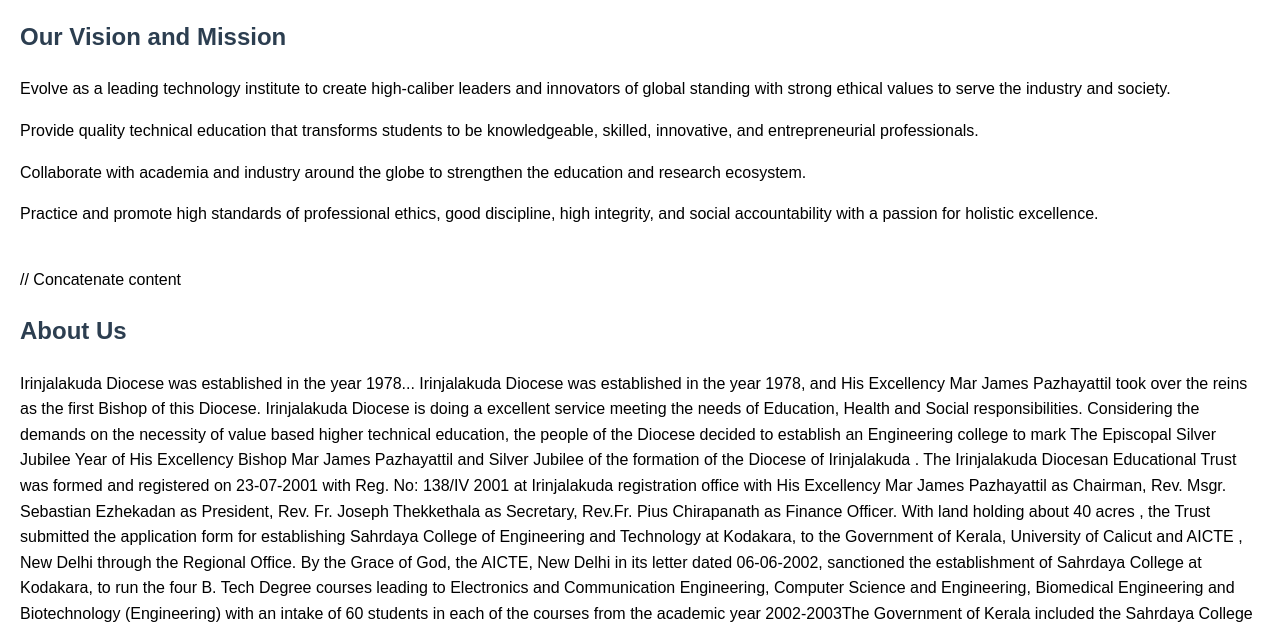
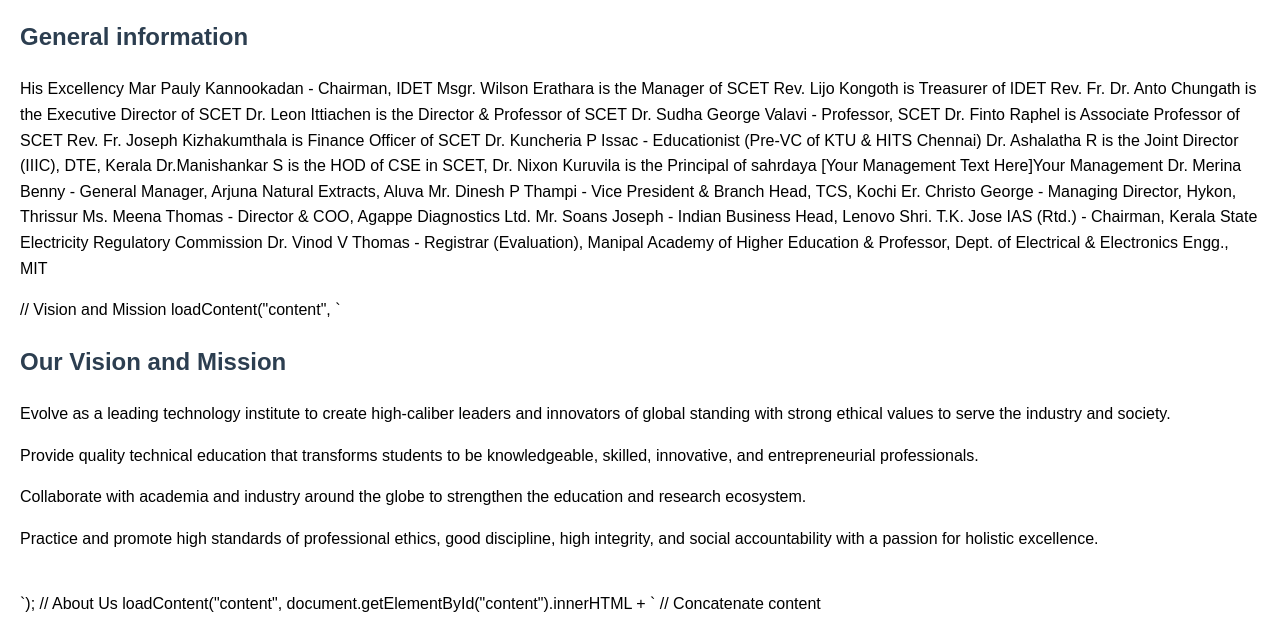
Before and after one commit to abijitharun45/Rag_information_website, a plain HTML site: page index.html in a window 1280 px wide. Shown: the part 76-707 px from the top of the page. Drawn offline with Linux system fonts and the light colour scheme.

Commit message:
Update index.html

```diff
--- a/index.html
+++ b/index.html
@@ -27,11 +27,29 @@
 
     <div id="content">  </div>
 
-
-    <script>
-        function loadContent(sectionId, content) {
-            document.getElementById(sectionId).innerHTML = content;
-        }
+    <h2> General information </h2>
+    <p> His Excellency Mar Pauly Kannookadan - Chairman, IDET
+        Msgr. Wilson Erathara is the Manager of SCET
+        Rev. Lijo Kongoth is Treasurer of IDET
+        Rev. Fr. Dr. Anto Chungath is the Executive Director of SCET
+        Dr. Leon Ittiachen is the Director & Professor of SCET
+        Dr. Sudha George Valavi - Professor, SCET
+        Dr. Finto Raphel is Associate Professor of SCET
+        Rev. Fr. Joseph Kizhakumthala is Finance Officer of SCET
+        Dr. Kuncheria P Issac - Educationist (Pre-VC of KTU & HITS Chennai)
+        Dr. Ashalatha R is the Joint Director (IIIC), DTE, Kerala
+        Dr.Manishankar S is the HOD of CSE in SCET,
+        Dr. Nixon Kuruvila is the Principal of sahrdaya
+                         [Your Management Text Here]Your Management
+        Dr. Merina Benny - General Manager, Arjuna Natural Extracts, Aluva
+        Mr. Dinesh P Thampi - Vice President & Branch Head, TCS, Kochi
+        Er. Christo George - Managing Director, Hykon, Thrissur
+        Ms. Meena Thomas - Director & COO, Agappe Diagnostics Ltd.
+        Mr. Soans Joseph - Indian Business Head, Lenovo
+        Shri. T.K. Jose IAS (Rtd.) - Chairman, Kerala State Electricity Regulatory Commission
+        Dr. Vinod V Thomas - Registrar (Evaluation), Manipal Academy of Higher Education & Professor, Dept. of Electrical & Electronics Engg., MIT</p>
+
+
 
         // Vision and Mission
         loadContent("content", `
@@ -43,7 +61,6 @@
                 <p>Practice and promote high standards of professional ethics, good discipline, high integrity, and social accountability with a passion for holistic excellence.</p>
             </div>
         `);
-
 
         // About Us
         loadContent("content", document.getElementById("content").innerHTML + `  // Concatenate content
@@ -1121,7 +1138,7 @@ loadContent("content", document.getElementById("content").innerHTML + `
         <p>Sahrdaya College of Engineering and Technology (SCET) emphasizes professionalism, discipline, and responsible behavior. All students are expected to adhere to the following guidelines to foster a respectful and efficient learning environment.
 
 College Timings
-Classes: 8:45 AM to 3:45 PM
+Classes: 8:45 AM to 4:20 PM
 Working Days: 6 days a week (excluding Sundays, 2nd, and 4th Saturdays)
 Dress Code
 Boys: Formal shirts, trousers, and shoes; no jeans, T-shirts, or traditional attire.
@@ -1623,17 +1640,17 @@ Sahrdaya reserves the right to modify this policy at any time without prior noti
                 <p> [Your Governing Body Text Here]Board of Governors:
 
 His Excellency Mar Pauly Kannookadan - Chairman, IDET
-Msgr. Wilson Erathara - Manager, SCET
-Rev. Lijo Kongoth - Treasurer, IDET
-Rev. Fr. Dr. Anto Chungath - Executive Director, SCET
-Dr. Leon Ittiachen - Director & Professor, SCET
+Msgr. Wilson Erathara is the Manager of SCET
+Rev. Lijo Kongoth is Treasurer of IDET
+Rev. Fr. Dr. Anto Chungath is the Executive Director of SCET
+Dr. Leon Ittiachen is the Director & Professor of SCET
 Dr. Sudha George Valavi - Professor, SCET
-Dr. Finto Raphel - Associate Professor, SCET
-Rev. Fr. Joseph Kizhakumthala - Finance Officer, SCET
+Dr. Finto Raphel is Associate Professor of SCET
+Rev. Fr. Joseph Kizhakumthala is Finance Officer of SCET
 Dr. Kuncheria P Issac - Educationist (Pre-VC of KTU & HITS Chennai)
-Dr. Ashalatha R - Joint Director (IIIC), DTE, Kerala
-Dr. Venugopal G - Professor, NSS College of Engineering, Kerala
-Dr. Nixon Kuruvila - Principal, SCET </p>
+Dr. Ashalatha R is the Joint Director (IIIC), DTE, Kerala
+
+Dr. Nixon Kuruvila is the Principal of sahrdaya </p>
                 <p> [Your Management Text Here]Your Management
 Dr. Merina Benny - General Manager, Arjuna Natural Extracts, Aluva
 Mr. Dinesh P Thampi - Vice President & Branch Head, TCS, Kochi
@@ -2113,12 +2130,14 @@ CHANCELLOR VISWANATHAN ENDOWMWNT TO THE TOP OUTGOING STUDENT IN M. TECH
 2018-2019 Aleena Sebastian
 2018-2019 Gopikakrishnan
 2015 – 2016 Ms.Sangeetha S.................summares
-
+ChatGPT said:
+ChatGPT
 It looks like you've shared a comprehensive list of scholarships and awards available at a college, along with details about past recipients and the criteria for various awards. If you need help summarizing this information, creating a specific document, or addressing any questions about it, just let me know!</p>
             </div>
         `);
 
-    </script>
+
+
 
 </body>
 </html>
```
